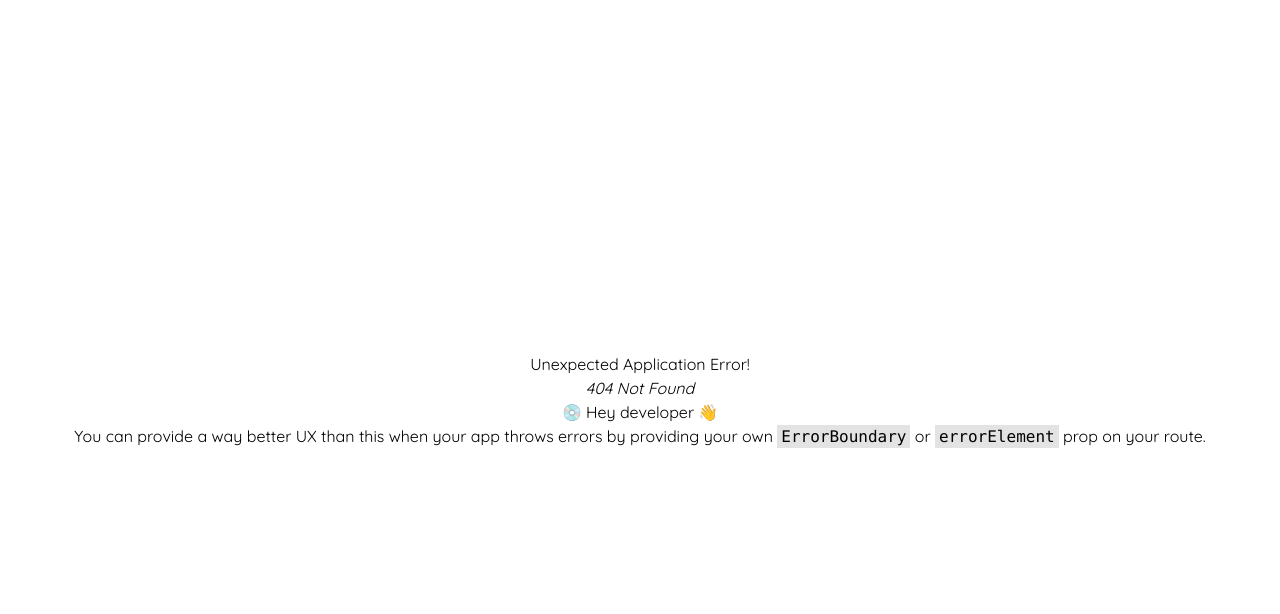
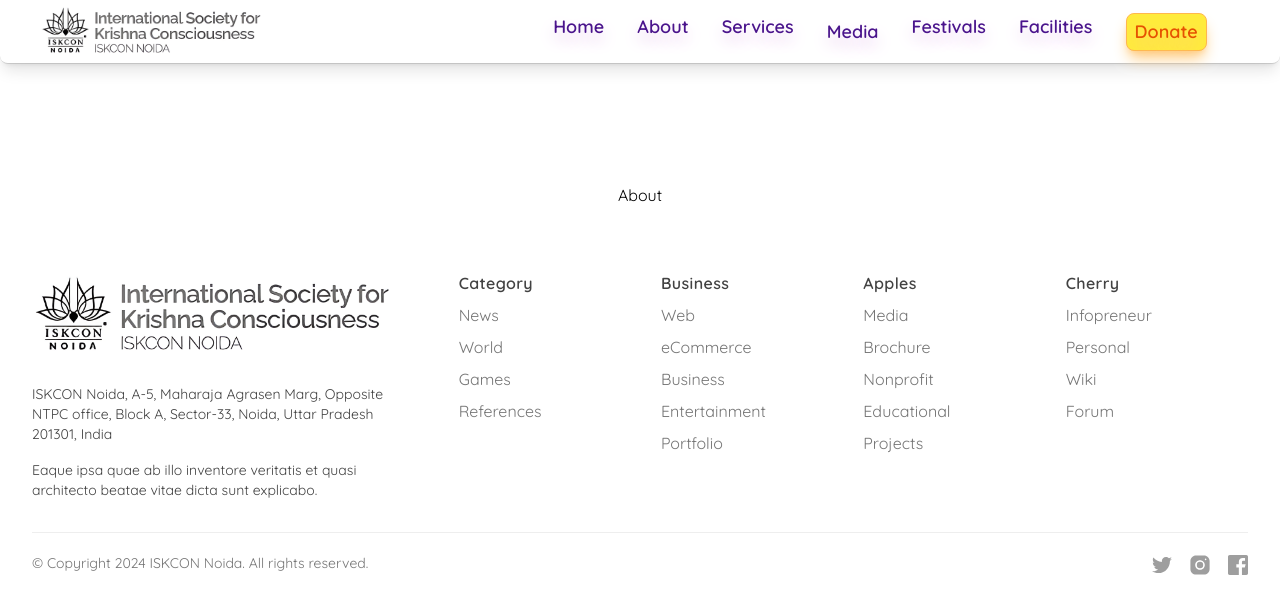
Before and after one commit to iskconnoida/iskconnoida.org, a React (Vite) app: page /about in a window 1280 px wide. Before the commit this address had no page. Shown: the top 614 px of the page. Built offline with nearby package versions, Linux system fonts and the light colour scheme.

Commit message:
Add routes to /about,/donate,/facilities,/festivals,/services

```diff
--- a/src/components/Navbar.tsx
+++ b/src/components/Navbar.tsx
@@ -1,19 +1,22 @@
-// TODO: Create a bottom navbar for mobile phones and implemment a render logic
-export default function Navbar() {
+import { Link } from "react-router-dom";
+
+const Navbar: React.FC = () => {
   return (
-    <div className="h-16 w-full flex justify-between items-center px-4 lg:px-10 bg-white border-b border-gray-700/20 shadow-lg rounded-b-lg bg-clip-padding fixed top-0 left-0 right-0 z-10">
+    <div className="max-md:hidden h-16 w-full flex justify-between items-center px-4 lg:px-10 bg-white border-b border-gray-700/20 shadow-lg rounded-b-lg bg-clip-padding fixed top-0 left-0 right-0 z-10">
       <span className="">
         <img src="/images/logo.png" alt="logo" className="h-14" />
       </span>
       <span className="flex w-[60%] justify-evenly">
-        <button className="text-lg font-semibold text-purple-900 text-shadow-lg shadow-purple-100">Home</button>
-        <button className="text-lg font-semibold text-purple-900 text-shadow-lg shadow-purple-100">About</button>
-        <button className="text-lg font-semibold text-purple-900 text-shadow-lg shadow-purple-100">Services</button>
+        <Link to='/' className="text-lg font-semibold text-purple-900 text-shadow-lg shadow-purple-100">Home</Link>
+        <Link to='/about' className="text-lg font-semibold text-purple-900 text-shadow-lg shadow-purple-100">About</Link>
+        <Link to='/services' className="text-lg font-semibold text-purple-900 text-shadow-lg shadow-purple-100">Services</Link>
         <button className="text-lg font-semibold text-purple-900 text-shadow-lg shadow-purple-100">Media</button>
-        <button className="text-lg font-semibold text-purple-900 text-shadow-lg shadow-purple-100">Festivals</button>
-        <button className="text-lg font-semibold text-purple-900 text-shadow-lg shadow-purple-100">Facilities</button>
-        <button className="text-lg font-semibold text-orange-900 text-shadow-lg bg-yellow-500 px-2 py-1 rounded-lg shadow-lg border border-orange-300 shadow-orange-200 ">Donate</button>
+        <Link to='/festivals' className="text-lg font-semibold text-purple-900 text-shadow-lg shadow-purple-100">Festivals</Link>
+        <Link to='/facilities' className="text-lg font-semibold text-purple-900 text-shadow-lg shadow-purple-100">Facilities</Link>
+        <Link to='/donate' className="text-lg font-semibold text-orange-900 text-shadow-lg bg-yellow-500 px-2 py-1 rounded-lg shadow-lg border border-orange-300 shadow-orange-200 ">Donate</Link>
       </span>
     </div>
   );
 }
+
+export default Navbar;
--- /dev/null
+++ b/src/pages/About.tsx
@@ -0,0 +1,8 @@
+
+function About() {
+  return (
+    <div>About</div>
+  )
+}
+
+export default About
--- /dev/null
+++ b/src/pages/Donate.tsx
@@ -0,0 +1,7 @@
+function Donate() {
+  return (
+    <div>Donate</div>
+  )
+}
+
+export default Donate
--- /dev/null
+++ b/src/pages/Facilities.tsx
@@ -0,0 +1,8 @@
+
+function Facilities() {
+  return (
+    <div>Facilities</div>
+  )
+}
+
+export default Facilities
--- /dev/null
+++ b/src/pages/Festivals.tsx
@@ -0,0 +1,8 @@
+
+function Festivals() {
+  return (
+    <div>Festivals</div>
+  )
+}
+
+export default Festivals
--- /dev/null
+++ b/src/pages/Services.tsx
@@ -0,0 +1,8 @@
+
+function Services() {
+  return (
+    <div>Services</div>
+  )
+}
+
+export default Services
```
Also changed, not shown: src/router.tsx (+25 -0 lines).
